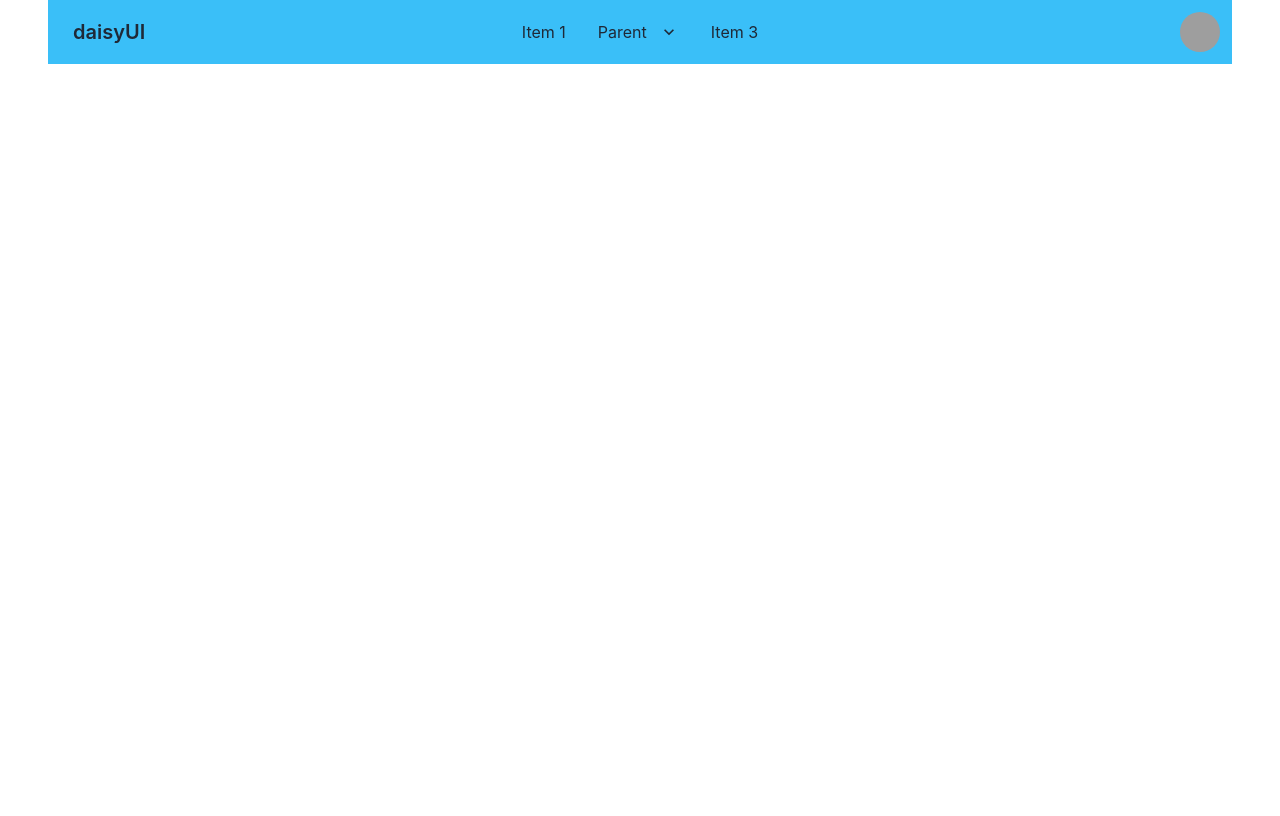
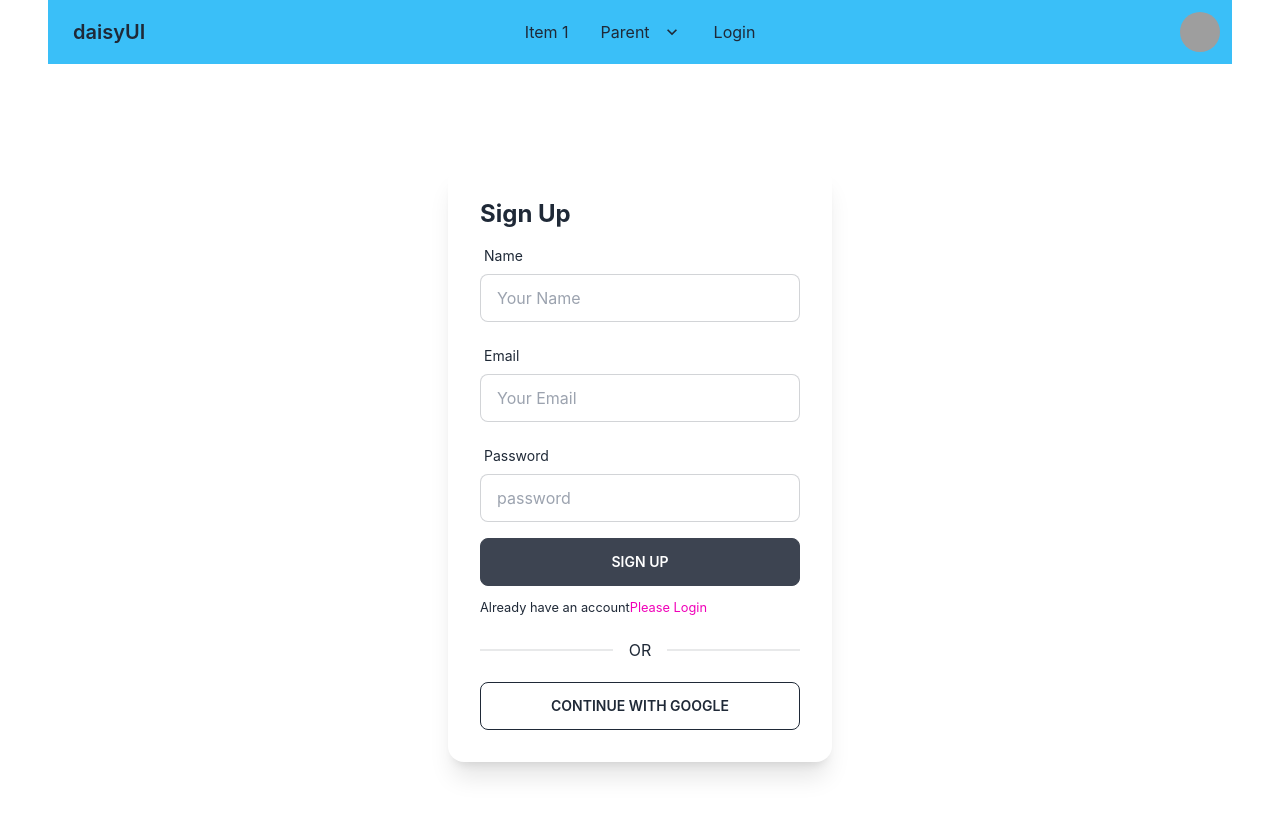
Before and after one commit to Shahin093/fixit-repare-assgn-12, a React (Create React App) app: page /signup in a window 1280 px wide. Shown: the top 816 px of the page. Built offline with nearby package versions, Linux system fonts and the light colour scheme; grey boxes are pictures that could not be loaded.

Commit message:
completing login form

```diff
--- a/package.json
+++ b/package.json
@@ -9,6 +9,7 @@
     "daisyui": "^2.15.0",
     "react": "^18.1.0",
     "react-dom": "^18.1.0",
+    "react-hook-form": "^7.31.2",
     "react-router-dom": "^6.3.0",
     "react-scripts": "5.0.1",
     "web-vitals": "^2.1.4"
--- a/src/App.js
+++ b/src/App.js
@@ -3,6 +3,8 @@ import './App.css';
 import Navbar from './components/HomePage/Navbar';
 import { Route, Routes } from 'react-router-dom';
 import Home from './components/Home';
+import Login from './components/login/Login';
+import SignUp from './components/login/SignUp';
 
 function App() {
   return (
@@ -11,6 +13,8 @@ function App() {
       <Routes>
         <Route path='/' element={<Home></Home>} ></Route>
         <Route path='/home' element={<Home></Home>} ></Route>
+        <Route path='/login' element={<Login></Login>} ></Route>
+        <Route path='/signup' element={<SignUp></SignUp>} ></Route>
       </Routes>
     </div>
   );
--- a/src/components/HomePage/Navbar.js
+++ b/src/components/HomePage/Navbar.js
@@ -17,11 +17,11 @@ const Navbar = () => {
                                 <svg className="fill-current" xmlns="http://www.w3.org/2000/svg" width="24" height="24" viewBox="0 0 24 24"><path d="M8.59,16.58L13.17,12L8.59,7.41L10,6L16,12L10,18L8.59,16.58Z" /></svg>
                             </a>
                             <ul className="p-2">
-                                <li><a>Submenu 1</a></li>
+                                <Link to="/login">Login</Link>
                                 <li><a>Submenu 2</a></li>
                             </ul>
                         </li>
-                        <li><a>Item 3</a></li>
+                        <li><Link to="/login">Login</Link></li>
                     </ul>
                 </div>
                 <a className="btn btn-ghost normal-case text-xl">daisyUI</a>
@@ -39,7 +39,7 @@ const Navbar = () => {
                             <li><a>Submenu 2</a></li>
                         </ul>
                     </li>
-                    <li><a>Item 3</a></li>
+                    <li> <Link to="/login">Login</Link></li>
                 </ul>
             </div>
             <div className='navbar-end'>
--- /dev/null
+++ b/src/components/login/Login.js
@@ -0,0 +1,83 @@
+import React from 'react';
+import { useForm } from 'react-hook-form';
+import { Link } from 'react-router-dom';
+
+const Login = () => {
+    const { register, formState: { errors }, handleSubmit } = useForm();
+
+    const onSubmit = (data) => {
+        console.log(data);
+        // signInWithEmailAndPassword(data.email, data.password);
+
+    }
+    return (
+        <div className='flex h-screen justify-center items-center'>
+            <div className="card w-96 bg-base-100 shadow-xl">
+                <div className="card-body">
+                    <h2 className="text-2xl font-bold text-center">Login</h2>
+                    <form onSubmit={handleSubmit(onSubmit)}>
+                        <div className="form-control w-full max-w-xs">
+                            <label className="label">
+                                <span className="label-text">Email</span>
+                            </label>
+                            <input
+                                type="email"
+                                placeholder="Your Email"
+                                className="input input-bordered w-full max-w-xs"
+                                {...register("email", {
+                                    required: {
+                                        value: true,
+                                        message: 'Email is Required'
+                                    },
+                                    pattern: {
+                                        // value: /[a-z0-9]+@[a-z]+\.[a-z]{2, 3}/,
+                                        message: 'Provide a vilid Email'
+                                    }
+                                })}
+                            />
+                            <label className="label">
+                                {errors.email?.type === 'required' && <span className="label-text-alt text-red-500">{errors.email.message}</span>}
+                                {errors.email?.type === 'pattern' && <span className="label-text-alt text-red-500">{errors.email.message}</span>}
+                            </label>
+                        </div>
+                        <div className="form-control w-full max-w-xs">
+                            <label className="label">
+                                <span className="label-text">Password</span>
+                            </label>
+                            <input
+                                type="password"
+                                placeholder="password"
+                                className="input input-bordered w-full max-w-xs"
+                                {...register("password", {
+                                    required: {
+                                        value: true,
+                                        message: 'password is Required'
+                                    },
+                                    minLength: {
+                                        value: 6,
+                                        message: 'Provide a vilid Password'
+                                    }
+                                })}
+                            />
+                            <label className="label">
+                                {errors.password?.type === 'required' && <span className="label-text-alt text-red-500">{errors.password.message}</span>}
+                                {errors.password?.type === 'minLength' && <span className="label-text-alt text-red-500">{errors.password.message}</span>}
+                            </label>
+                        </div>
+
+                        {/* {signInError} */}
+
+                        <input className=' btn  w-full max-w-xs' type="submit" value="LOgin" />
+                    </form>
+                    <p><small>New to loptop services <Link className='text-secondary' to='/signup'>Create New Account</Link></small></p>
+
+                    <div className="divider">OR</div>
+                    <button className="btn btn-outline">Continue with Google</button>
+                    {/* onClick={() => signInWithGoogle()} */}
+                </div>
+            </div>
+        </div>
+    );
+};
+
+export default Login;
--- /dev/null
+++ b/src/components/login/SignUp.js
@@ -0,0 +1,104 @@
+import React from 'react';
+import { useForm } from 'react-hook-form';
+import { Link } from 'react-router-dom';
+
+const SignUp = () => {
+    const { register, formState: { errors }, handleSubmit } = useForm();
+    const onSubmit = async data => {
+        console.log(data);
+        // await createUserWithEmailAndPassword(data.email, data.password);
+        // await updateProfile({ displayName: data.name });
+        // console.log('update done');
+        // navigate('/appointment');
+
+    }
+    return (
+        <div className='flex h-screen justify-center items-center'>
+            <div className="card w-96 bg-base-100 shadow-xl">
+                <div className="card-body">
+                    <h2 className="text-2xl font-bold">Sign Up</h2>
+                    <form onSubmit={handleSubmit(onSubmit)}>
+                        <div class="form-control w-full max-w-xs">
+                            <label class="label">
+                                <span class="label-text">Name</span>
+                            </label>
+                            <input
+                                type="text"
+                                placeholder="Your Name"
+                                class="input input-bordered w-full max-w-xs"
+                                {...register("name", {
+                                    required: {
+                                        value: true,
+                                        message: 'name is Required'
+                                    }
+                                })}
+                            />
+                            <label class="label">
+                                {errors.name?.type === 'required' && <span class="label-text-alt text-red-500">{errors.name.message}</span>}
+                            </label>
+                        </div>
+                        <div class="form-control w-full max-w-xs">
+                            <label class="label">
+                                <span class="label-text">Email</span>
+                            </label>
+                            <input
+                                type="email"
+                                placeholder="Your Email"
+                                class="input input-bordered w-full max-w-xs"
+                                {...register("email", {
+                                    required: {
+                                        value: true,
+                                        message: 'Email is Required'
+                                    },
+                                    pattern: {
+                                        value: /[a-z0-9]+@[a-z]+\.[a-z]{2,3}/,
+                                        message: 'Provide a vilid Email'
+                                    }
+                                })}
+                            />
+                            <label class="label">
+                                {errors.email?.type === 'required' && <span class="label-text-alt text-red-500">{errors.email.message}</span>}
+                                {errors.email?.type === 'pattern' && <span class="label-text-alt text-red-500">{errors.email.message}</span>}
+                            </label>
+                        </div>
+                        <div class="form-control w-full max-w-xs">
+                            <label class="label">
+                                <span class="label-text">Password</span>
+                            </label>
+                            <input
+                                type="password"
+                                placeholder="password"
+                                class="input input-bordered w-full max-w-xs"
+                                {...register("password", {
+                                    required: {
+                                        value: true,
+                                        message: 'password is Required'
+                                    },
+                                    minLength: {
+                                        value: 6,
+                                        message: 'Provide a vilid Password'
+                                    }
+                                })}
+                            />
+                            <label class="label">
+                                {errors.password?.type === 'required' && <span class="label-text-alt text-red-500">{errors.password.message}</span>}
+                                {errors.password?.type === 'minLength' && <span class="label-text-alt text-red-500">{errors.password.message}</span>}
+                            </label>
+                        </div>
+
+                        {/* {signInError} */}
+
+                        <input className=' btn  w-full max-w-xs' type="submit" value="Sign Up" />
+                    </form>
+                    <p><small>Already have an account<Link className='text-secondary' to='/login'>Please Login</Link></small></p>
+
+                    <div className="divider">OR</div>
+                    <button className="btn btn-outline">Continue with Google</button>
+                    {/* //onClick={() => signInWithGoogle()}  */}
+                </div>
+            </div>
+        </div>
+    );
+};
+
+export default SignUp;
```
Also changed, not shown: 1 other file (tests, documents, lock files or other folders).
